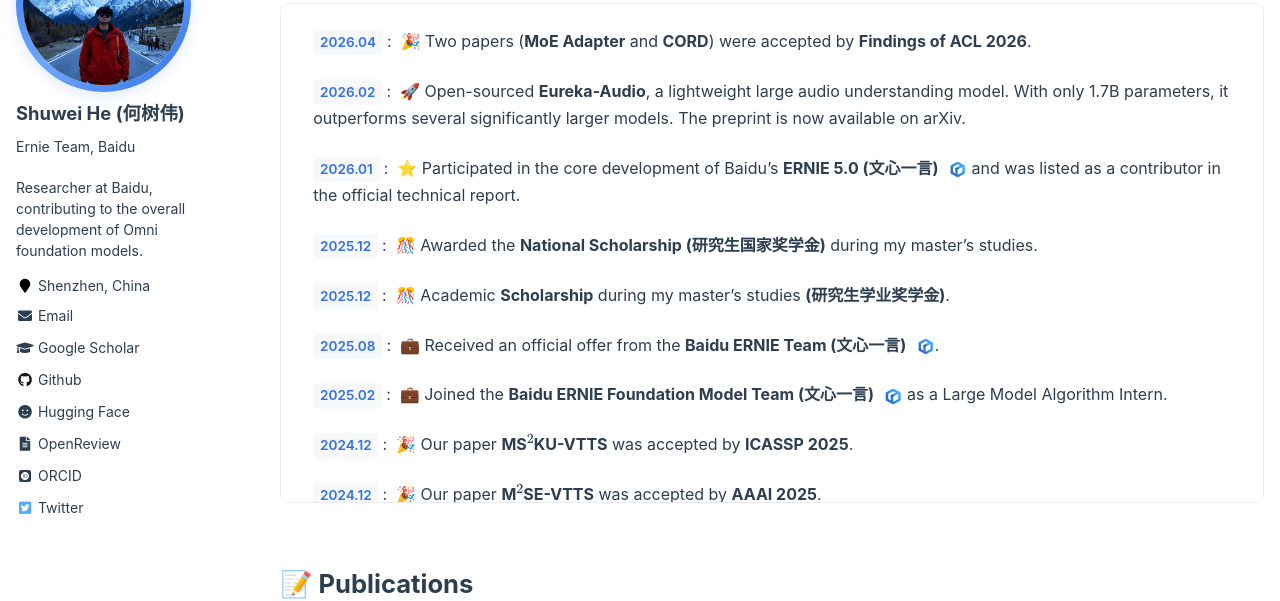
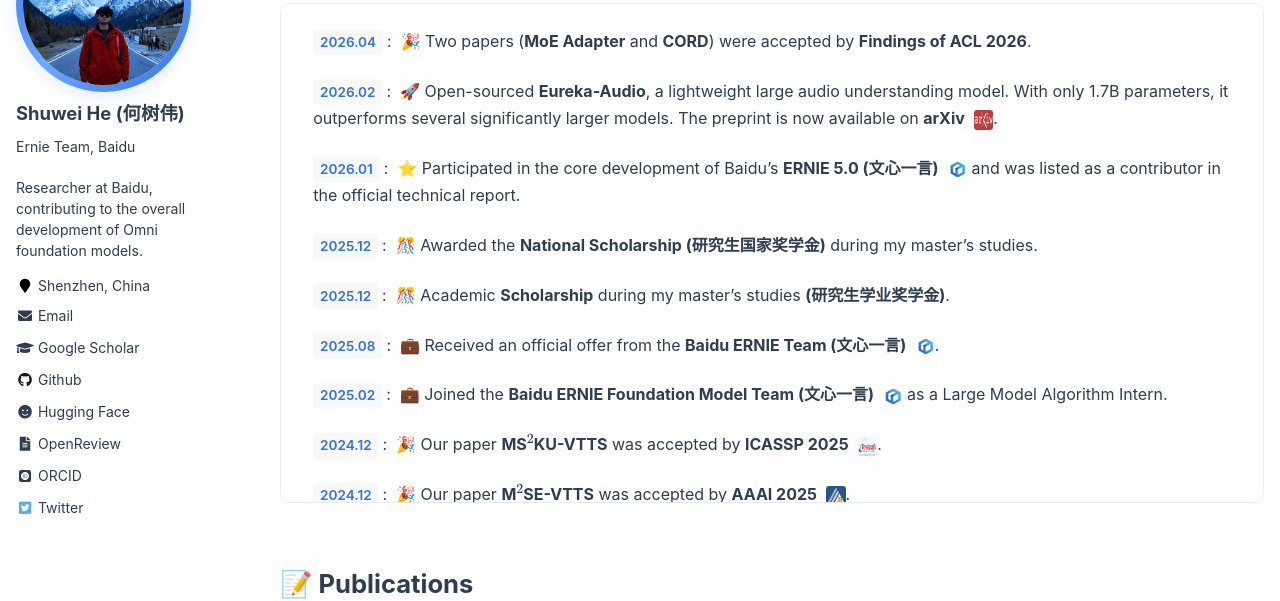
Before and after one commit to he-shuwei/he-shuwei.github.io, a Jekyll site: the page built from _pages/about.md, in a window 1280 px wide and 900 px high, scrolled down 346 px. Shown: the part 179-780 px from the top of the window. Built offline with Jekyll 4.4.1, drawn with Linux system fonts in a browser that asks for light colours; comment, search, counter and statistics services are not loaded.

Commit message:
Add venue icons to news items

```diff
--- a/_pages/about.md
+++ b/_pages/about.md
@@ -33,14 +33,14 @@ My research has been published in leading international conferences in artificia
 # 🔥 News
 <div class="news-scroll" markdown="1">
 - *2026.04*: &nbsp;🎉 Two papers (**MoE Adapter** and **CORD**) were accepted by **Findings of ACL 2026**.
-- *2026.02*: &nbsp;🚀 Open-sourced **Eureka-Audio**, a lightweight large audio understanding model. With only 1.7B parameters, it outperforms several significantly larger models. The preprint is now available on arXiv.
+- *2026.02*: &nbsp;🚀 Open-sourced **Eureka-Audio**, a lightweight large audio understanding model. With only 1.7B parameters, it outperforms several significantly larger models. The preprint is now available on **arXiv** <img class="news-icon" src="images/icon-arxiv.png" alt="arXiv">.
 - *2026.01*: &nbsp;⭐ Participated in the core development of Baidu's **ERNIE 5.0 (文心一言)** <img class="news-icon" src="images/icon-ernie.png" alt="ERNIE"> and was listed as a contributor in the official technical report.
 - *2025.12*: &nbsp;🎊 Awarded the **National Scholarship (研究生国家奖学金)** during my master’s studies.
 - *2025.12*: &nbsp;🎊 Academic **Scholarship** during my master’s studies **(研究生学业奖学金)**.
 - *2025.08*: &nbsp;💼 Received an official offer from the **Baidu ERNIE Team (文心一言)** <img class="news-icon" src="images/icon-ernie.png" alt="ERNIE">.
 - *2025.02*: &nbsp;💼 Joined the **Baidu ERNIE Foundation Model Team (文心一言)** <img class="news-icon" src="images/icon-ernie.png" alt="ERNIE"> as a Large Model Algorithm Intern.
-- *2024.12*: &nbsp;🎉 Our paper **MS$^2$KU-VTTS** was accepted by **ICASSP 2025**.
-- *2024.12*: &nbsp;🎉 Our paper **M$^2$SE-VTTS** was accepted by **AAAI 2025**.
+- *2024.12*: &nbsp;🎉 Our paper **MS$^2$KU-VTTS** was accepted by **ICASSP 2025** <img class="news-icon" src="images/icon-icassp-2025.png" alt="ICASSP 2025">.
+- *2024.12*: &nbsp;🎉 Our paper **M$^2$SE-VTTS** was accepted by **AAAI 2025** <img class="news-icon" src="images/icon-aaai-2025.png" alt="AAAI 2025">.
 - *2023.12*: &nbsp;🎊 Academic **Scholarship** during my master’s studies **(研究生学业奖学金)**.
 </div>
 
```
